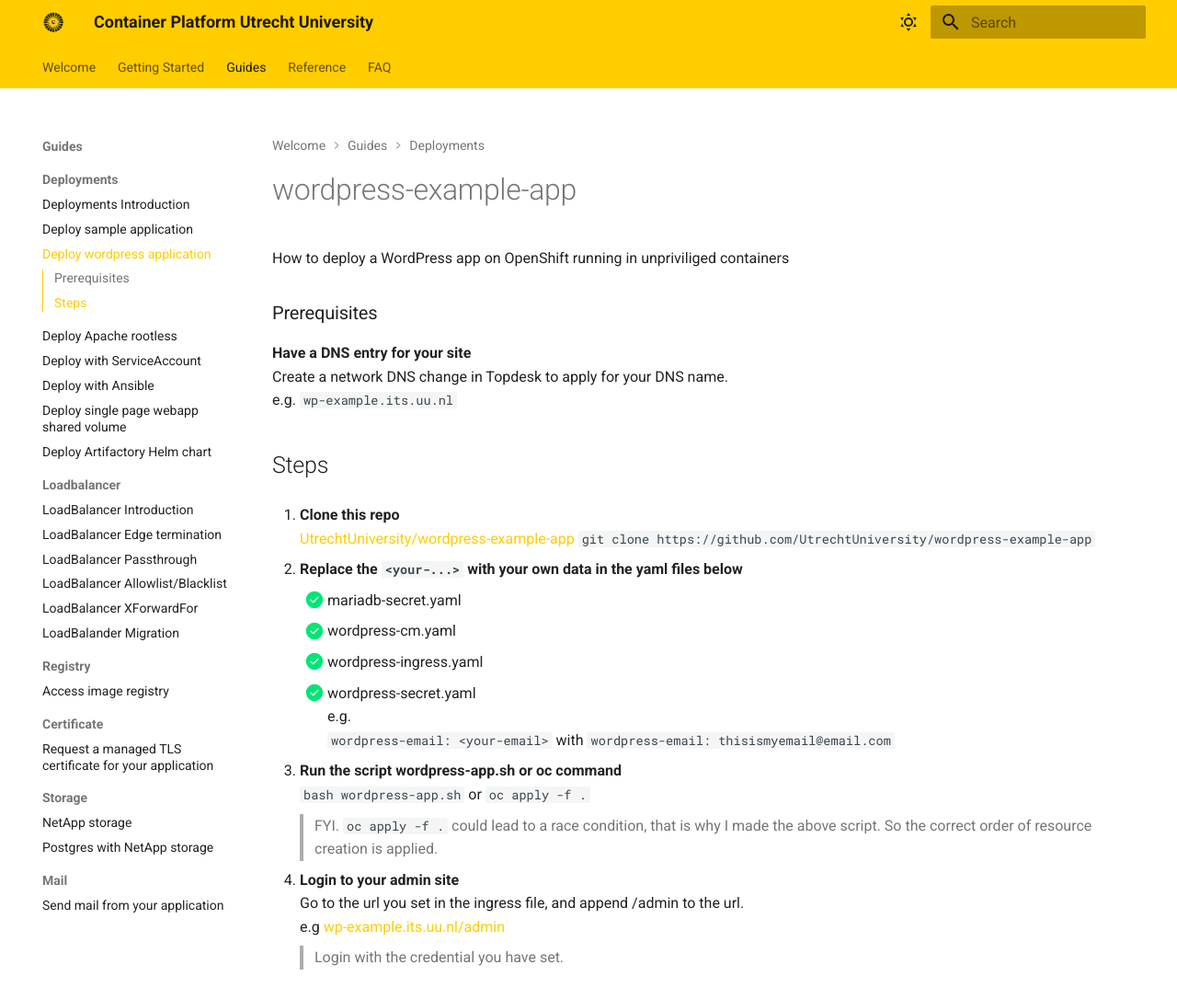
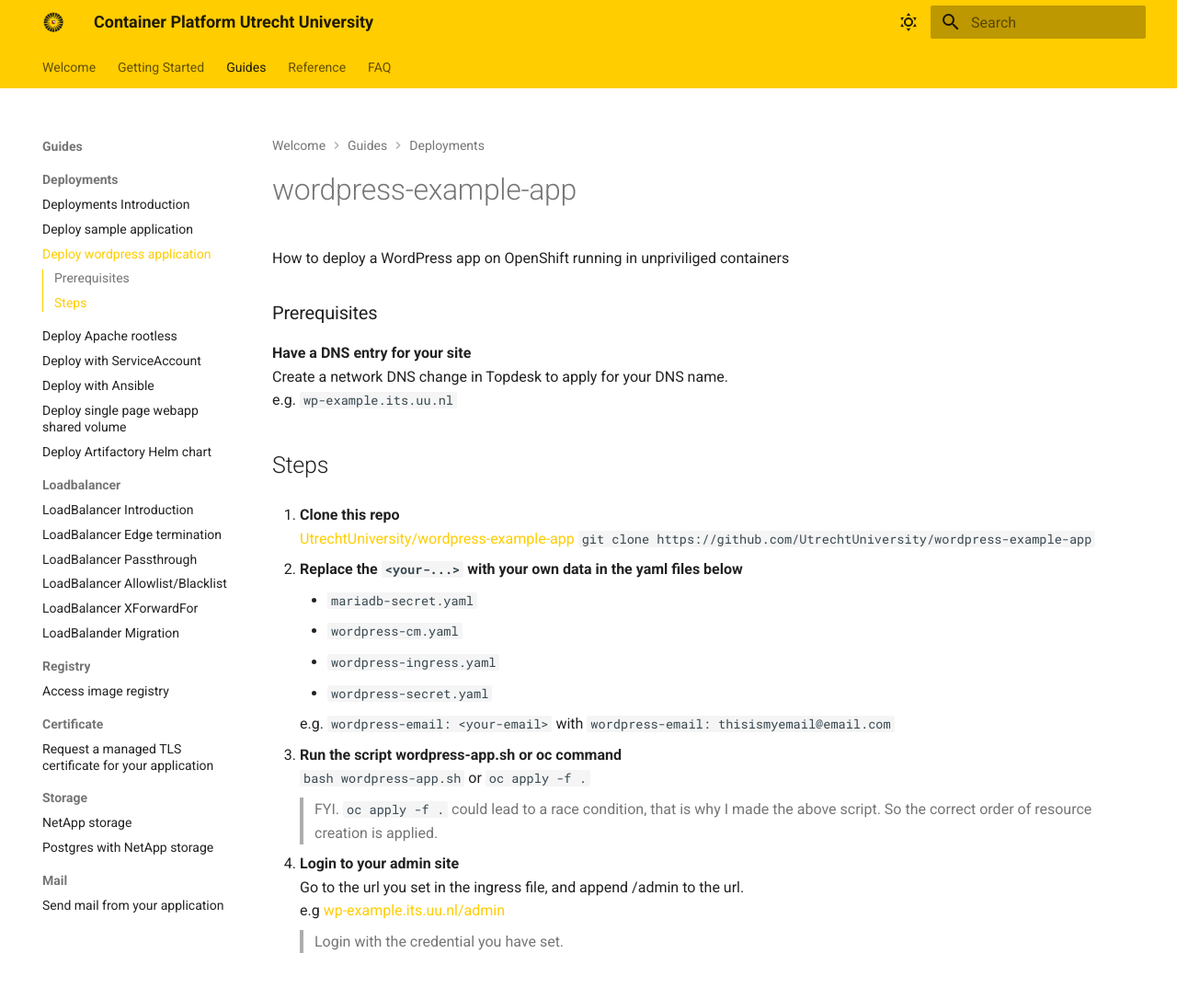
Before and after one commit to UtrechtUniversity/containerplatform-docs, an MkDocs documentation site: the page built from docs/content/guides/wordpress-example-app.md, in a window 1280 px wide and 1086 px high. Shown: the whole window at 92% size. Built offline with MkDocs 1.6.1 and Material for MkDocs 9.7.7, drawn with Linux system fonts in a browser that asks for light colours.

```diff
--- a/docs/content/guides/wordpress-example-app.md
+++ b/docs/content/guides/wordpress-example-app.md
@@ -15,12 +15,12 @@ How to deploy a WordPress app on OpenShift running in unpriviliged containers
 
 2. **Replace the `<your-...>` with your own data in the yaml files below**
 
-     * [x] mariadb-secret.yaml
-     * [x] wordpress-cm.yaml
-     * [x] wordpress-ingress.yaml
-     * [x] wordpress-secret.yaml
-   e.g.
-   `wordpress-email: <your-email>` with `wordpress-email: thisismyemail@email.com`
+     * `mariadb-secret.yaml`
+     * `wordpress-cm.yaml`
+     * `wordpress-ingress.yaml`
+     * `wordpress-secret.yaml`
+
+     e.g. `wordpress-email: <your-email>` with `wordpress-email: thisismyemail@email.com`
 
 3. **Run the script wordpress-app.sh or oc command**
    `bash wordpress-app.sh` or `oc apply -f .`
```
